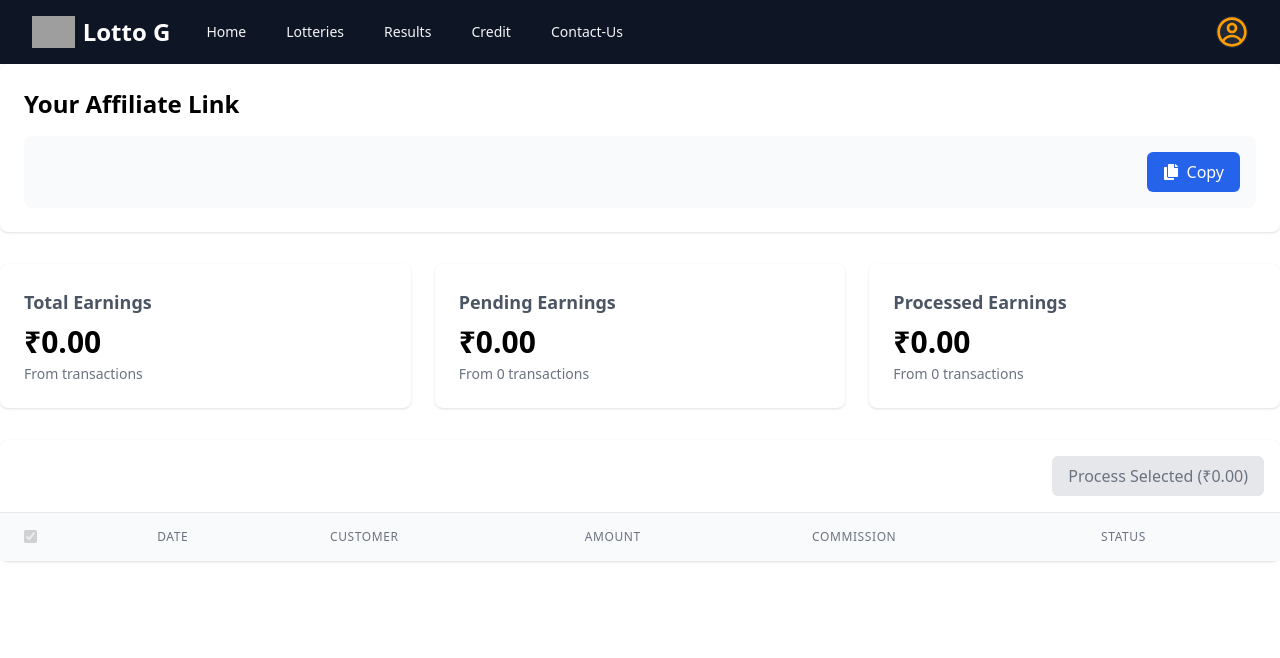
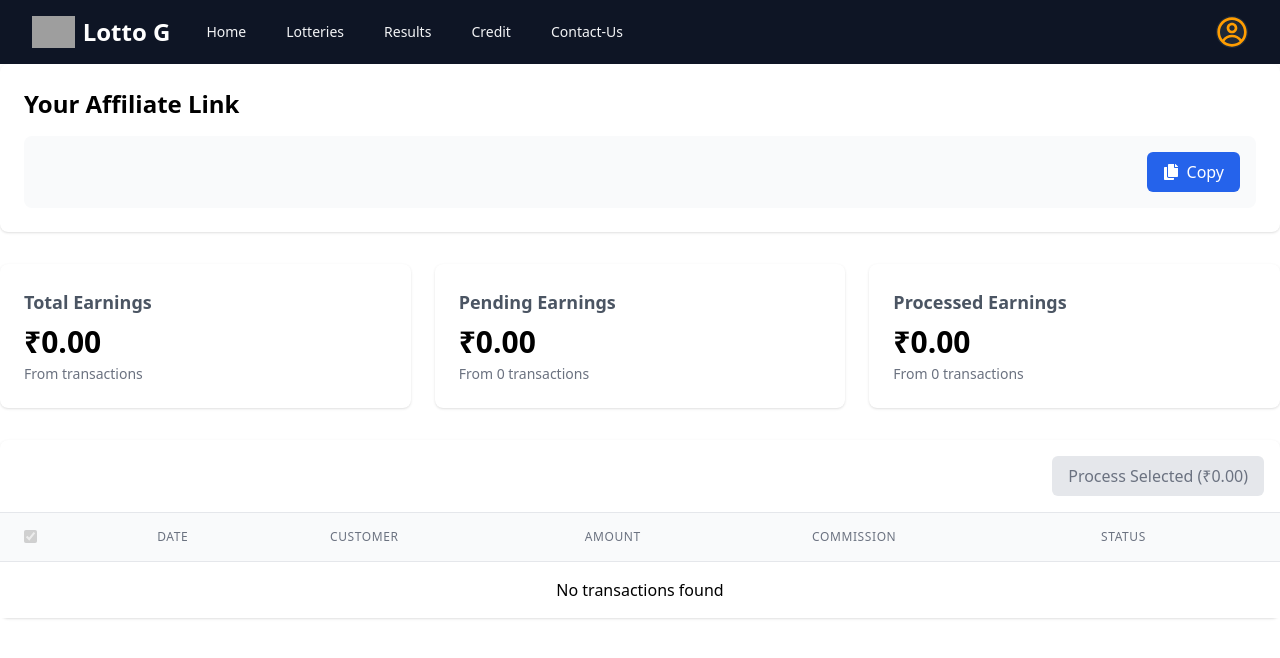
Before and after one commit to niteshjangid29/lottery-ft, a Next.js app: page /retailer/affiliate in a window 1280 px wide. Shown: the top 658 px of the page. Built offline with nearby package versions, Linux system fonts and the light colour scheme; sample sign-in values are in the browser's storage; grey boxes are pictures that could not be loaded.

Commit message:
bug fixes

```diff
--- a/app/draw/results/page.tsx
+++ b/app/draw/results/page.tsx
@@ -25,7 +25,9 @@ export default function ResultsPage() {
 	const [currentPage, setCurrentPage] = useState(1);
 	const itemsPerPage = 10;
 
-	const { authRetailer } = useSelector((state: RootState) => state.retailer);
+	const { profile: retailer, authRetailer } = useSelector(
+		(state: RootState) => state.retailer
+	);
 
 	const router = useRouter();
 
@@ -348,7 +350,7 @@ export default function ResultsPage() {
 										onClick={() => {
 											// setSelectedDrawResult(result);
 											router.push(
-												`/draw/details?id=${result.id}`
+												`/draw/details?id=${result.id}&affiliate_id=${retailer?.uniqueId}`
 											);
 										}}
 									>
--- a/app/lotteries/purchaseTickets/[id]/page.tsx
+++ b/app/lotteries/purchaseTickets/[id]/page.tsx
@@ -283,7 +283,8 @@ function PurchaseTicketsContent() {
 
 		if (balance < totalPrice) {
 			toast.error("Insufficient balance");
-			router.push("/credit");
+			router.push(`/credit/?affiliate_id=${retailer?.uniqueId}`);
+			return;
 		}
 
 		const transaction = await dispatch(
--- a/app/retailer/affiliate/page.tsx
+++ b/app/retailer/affiliate/page.tsx
@@ -55,10 +55,12 @@ function AffiliatePage() {
 			);
 			toast.success("Payments processed successfully");
 			dispatch(fetchRetailerDetails());
+			return true;
 		} catch (error) {
 			toast.error("Failed to process payments");
 			console.error("Failed to process payments:", error);
 			setLoading(false);
+			return false;
 		}
 	};
 
--- a/app/store/page.tsx
+++ b/app/store/page.tsx
@@ -18,7 +18,8 @@ const StorePageContent: React.FC = () => {
 	const dispatch = useDispatch<AppDispatch>();
 	const router = useRouter();
 
-  const { location } = useSelector((state: RootState) => state.location);
+	// const { location } = useSelector((state: RootState) => state.location);
+	const { authUser } = useSelector((state: RootState) => state.user);
 
 	const retailer_id = query.get("retailer_id");
 	const affiliate_id = query.get("affiliate_id");
@@ -27,6 +28,13 @@ const StorePageContent: React.FC = () => {
 	useEffect(() => {
 		if (affiliate_id === null && retailer_id === null) {
 			router.push("/");
+			return;
+		}
+
+		if (!authUser) {
+			router.push(
+				`/login?affiliate_id=${affiliate_id}&retailer_id=${retailer_id}`
+			);
 			return;
 		}
 
@@ -53,7 +61,7 @@ const StorePageContent: React.FC = () => {
 					console.error("Failed to fetch retailer:", error);
 				});
 		}
-  }, [affiliate_id, retailer_id, retailer, router, dispatch]);
+	}, [affiliate_id, retailer_id, retailer, router, dispatch, authUser]);
 
 	// Apply retailer's custom styling
 	useEffect(() => {
@@ -69,7 +77,7 @@ const StorePageContent: React.FC = () => {
 		}
 	}, [retailer]);
 
-  console.log("location", location);
+	// console.log("location", location);
 
 	return (
 		<>
--- a/components/Home/CardSlider.tsx
+++ b/components/Home/CardSlider.tsx
@@ -10,7 +10,11 @@ import { useDispatch, useSelector } from "react-redux";
 import { AppDispatch, RootState } from "@/redux/store";
 import { fetchAllLotteries } from "@/redux/slices/lotterySlice";
 
-const CardSlider: React.FC = () => {
+interface CardSliderProps {
+	affiliate_id?: string | null;
+}
+
+const CardSlider: React.FC<CardSliderProps> = ({ affiliate_id }) => {
 	const settings = {
 		dots: true,
 		className: "center",
@@ -51,7 +55,11 @@ const CardSlider: React.FC = () => {
 		<div className="mb-10">
 			<Slider {...settings}>
 				{lotteries?.slice(0, 4).map((lottery: any) => (
-					<LotteryCard key={lottery._id} lotteryData={lottery} />
+					<LotteryCard
+						key={lottery._id}
+						lotteryData={lottery}
+						affiliate_id={affiliate_id}
+					/>
 				))}
 			</Slider>
 		</div>
--- a/components/Home/HomePage.tsx
+++ b/components/Home/HomePage.tsx
@@ -15,6 +15,7 @@ import { AppDispatch, RootState } from "@/redux/store";
 import { fetchAllLotteries } from "@/redux/slices/lotterySlice";
 // import { fetchCityFromCoordinates } from "@/redux/slices/locationSlice";
 import { setLoading } from "@/redux/slices/userSlice";
+// import { useParams, useSearchParams } from "next/navigation";
 
 const stats = [
 	{ label: "Active Players", value: "50,000+", icon: FaUsers },
@@ -36,6 +37,9 @@ function HomePage({ retailer }: any) {
 	const { authUser, loading } = useSelector((state: RootState) => state.user);
 	const { authRetailer } = useSelector((state: RootState) => state.retailer);
 	// const { location } = useSelector((state: RootState) => state.location);
+
+	// const query = useSearchParams();
+	// console.log("query", query);
 
 	useEffect(() => {
 		dispatch(setLoading(true));
@@ -179,7 +183,7 @@ function HomePage({ retailer }: any) {
 						Choose from our selection of exciting games
 					</p>
 				</div>
-				<CardSlider />
+				<CardSlider affiliate_id={retailer?.uniqueId} />
 				{/* <CardCarousel /> */}
 			</div>
 
--- a/components/retailer/Dashboard.tsx
+++ b/components/retailer/Dashboard.tsx
@@ -48,13 +48,16 @@ const RetailerDashboard: React.FC = () => {
 					transactionIds,
 					retailerId: profile?._id,
 				})
-			);
+			).unwrap();
+
 			toast.success("Payments processed successfully");
 			dispatch(fetchRetailerDetails());
+			return true;
 		} catch (error) {
 			toast.error("Failed to process payments");
 			console.error("Failed to process payments:", error);
 			setLoading(false);
+			return false;
 		}
 	};
 
--- a/components/retailer/TransactionList.tsx
+++ b/components/retailer/TransactionList.tsx
@@ -19,7 +19,7 @@ import { format } from "date-fns";
 
 interface TransactionListProps {
 	transactions: any[];
-	onProcessPayment: (transactionIds: string[]) => void;
+	onProcessPayment: (transactionIds: string[]) => Promise<boolean>;
 }
 
 const TransactionList: React.FC<TransactionListProps> = ({
@@ -48,6 +48,13 @@ const TransactionList: React.FC<TransactionListProps> = ({
 		);
 	};
 
+	const handleProcessClick = async () => {
+		const success = await onProcessPayment(selectedTransactions);
+		if (success !== undefined && success) {
+			setSelectedTransactions([]); // Reset selection on success
+		}
+	};
+
 	const totalCommission = React.useMemo(
 		() =>
 			transactions
@@ -61,7 +68,7 @@ const TransactionList: React.FC<TransactionListProps> = ({
 			<div className="p-4 border-b">
 				<div className="flex items-center justify-end">
 					<button
-						onClick={() => onProcessPayment(selectedTransactions)}
+						onClick={handleProcessClick}
 						disabled={selectedTransactions.length === 0}
 						className={`px-4 py-2 bg-green-600 text-white rounded-md hover:bg-green-700 disabled:bg-gray-200 disabled:text-gray-500`}
 					>
@@ -109,7 +116,17 @@ const TransactionList: React.FC<TransactionListProps> = ({
 						</tr>
 					</thead>
 					<tbody className="bg-white divide-y divide-gray-200">
-						{transactions.map((transaction) => (
+						{transactions.length === 0 ? (
+							<tr>
+								<td
+									colSpan={6}
+									className="px-6 py-4 text-center"
+								>
+									No transactions found
+								</td>
+							</tr>
+						) : (
+							transactions.map((transaction) => (
 								<tr key={transaction._id}>
 									<td className="px-6 py-4">
 										{transaction.status === "pending" && (
@@ -119,7 +136,9 @@ const TransactionList: React.FC<TransactionListProps> = ({
 													transaction._id
 												)}
 												onChange={() =>
-												handleSelect(transaction._id)
+													handleSelect(
+														transaction._id
+													)
 												}
 											/>
 										)}
@@ -144,7 +163,8 @@ const TransactionList: React.FC<TransactionListProps> = ({
 									<td className="px-6 py-4 whitespace-nowrap">
 										<span
 											className={`px-2 inline-flex text-xs leading-5 font-semibold rounded-full ${
-											transaction.status === "processed"
+												transaction.status ===
+												"processed"
 													? "bg-green-100 text-green-800"
 													: "bg-yellow-100 text-yellow-800"
 											}`}
@@ -153,7 +173,8 @@ const TransactionList: React.FC<TransactionListProps> = ({
 										</span>
 									</td>
 								</tr>
-						))}
+							))
+						)}
 					</tbody>
 				</table>
 			</div>
--- a/redux/slices/userSlice.ts
+++ b/redux/slices/userSlice.ts
@@ -151,6 +151,7 @@ const userSlice = createSlice({
 			state.userDetails = null;
 			localStorage.removeItem("userDetails");
 			localStorage.removeItem("userToken");
+			localStorage.removeItem("cartTickets");
 		},
 		updateUser(state, action: PayloadAction<UserDetails>) {
 			if (state.userDetails) {
--- a/utils/data/DrawResultsData.ts
+++ b/utils/data/DrawResultsData.ts
@@ -96,7 +96,7 @@ export const DRAW_RESULTS_DATA: DrawResult[] = [
 		id: "6770a07e24dd8dc25456263e",
 		lotteryName: "Rakhi Special",
 		drawDate: "21-12-2024",
-		winningNumbers: [89743, 34323, 76423],
+		winningNumbers: [89743, 34323, 76423, 56616],
 		prizeTiers: [
 			{
 				tier: "1st",
@@ -125,7 +125,7 @@ export const DRAW_RESULTS_DATA: DrawResult[] = [
 			},
 			{
 				tier: "6th",
-				winners: [76423],
+				winners: [76423, 56616],
 				amount: "5,000",
 			},
 			{
```
Also changed, not shown: utils/data/TicketsData.ts (+9 -0 lines). Lines whose indentation alone changed are shown as unchanged.
